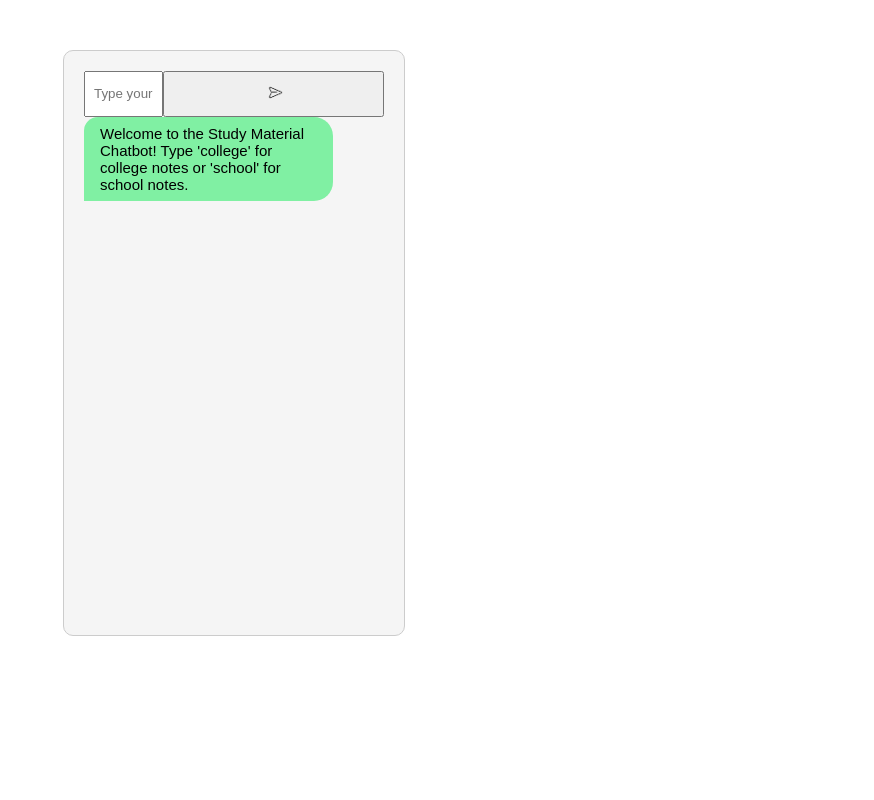
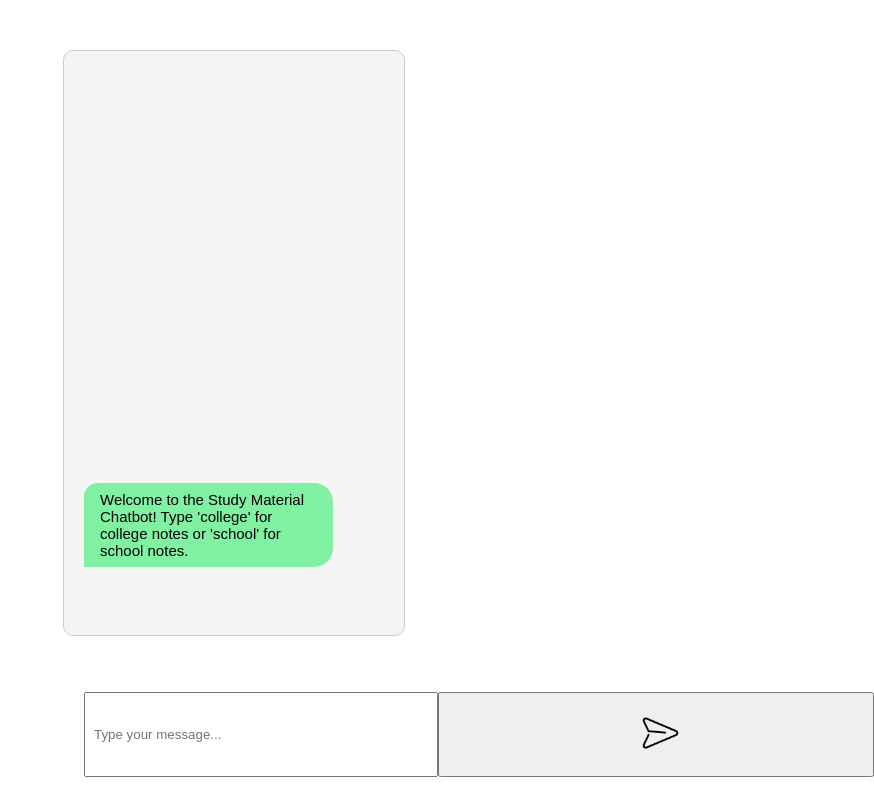
Before and after one commit to pradxnebula/index-chatbot, a plain HTML site: page index.html in a window 1280 px wide. Shown: the whole page, without its empty margins (406-1280 px from the left). Drawn offline with Linux system fonts and the light colour scheme.

Commit message:
Updated Files

```diff
--- a/index.html
+++ b/index.html
@@ -16,10 +16,12 @@
                 <img id="typingGif" src="typing.gif" alt="Typing Animation" style="display: none;">
 
             </div>
+            <div style="position: absolute; bottom: 23px;">
             <div class="input-interface" style="display: flex;">
                 <input type="text" id="userInput" placeholder="Type your message...">
                 <button><img id="sendBtn" src="/send-btn.png" alt=""></button>
             </div>
+        </div>
         </div>
     </div>
 
--- a/style.css
+++ b/style.css
@@ -20,11 +20,12 @@ body {
 }
 
 #chatlogs {
-    height: 31.3rem;
+    height: 7.3rem;
     display: flex;
     flex-direction: column;
     overflow-y: auto;
     margin-bottom: 15px;
+    padding-top: 25rem;
 }
 
 #chatContainer {
```
Also changed, not shown: 1 other file.
